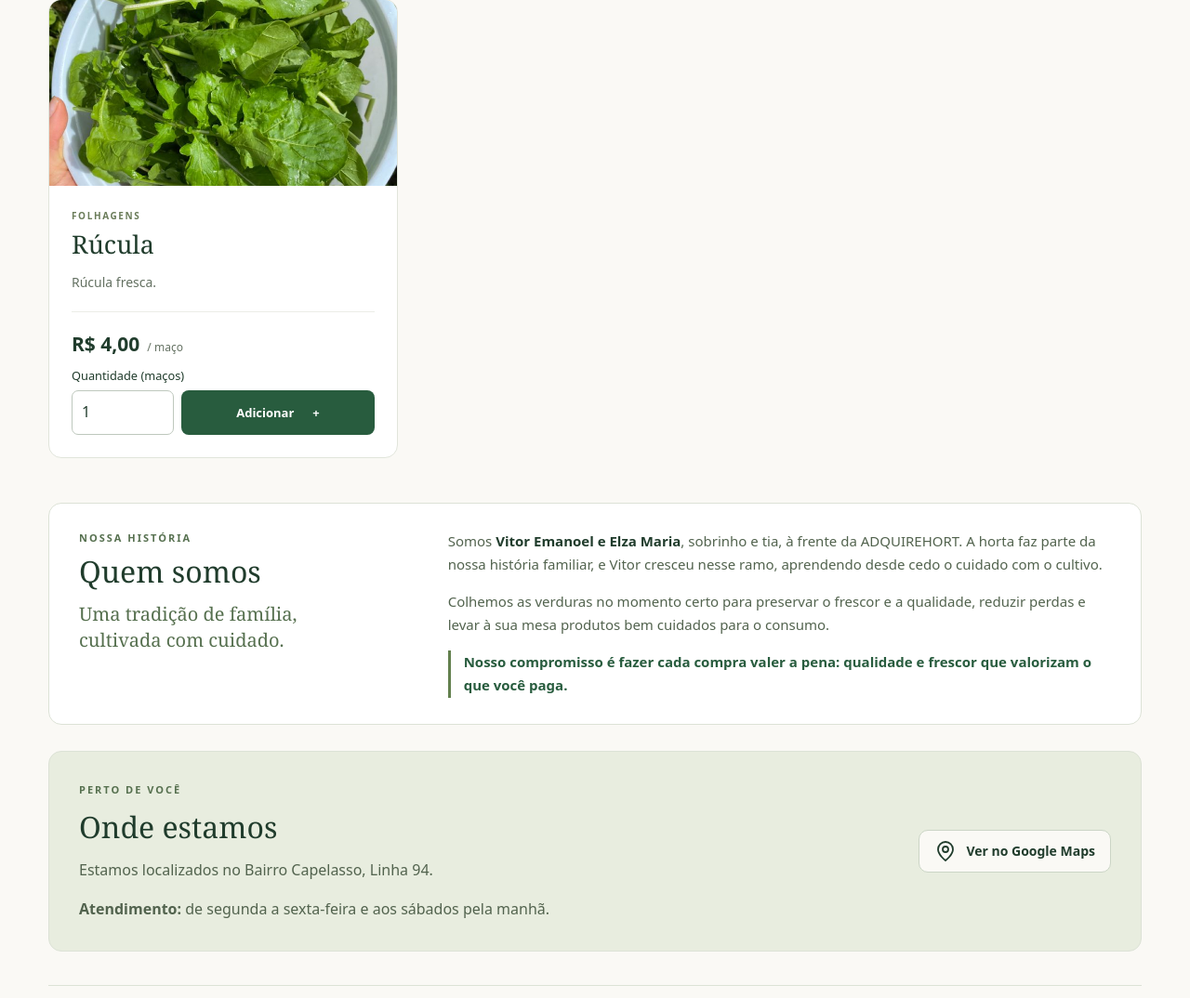
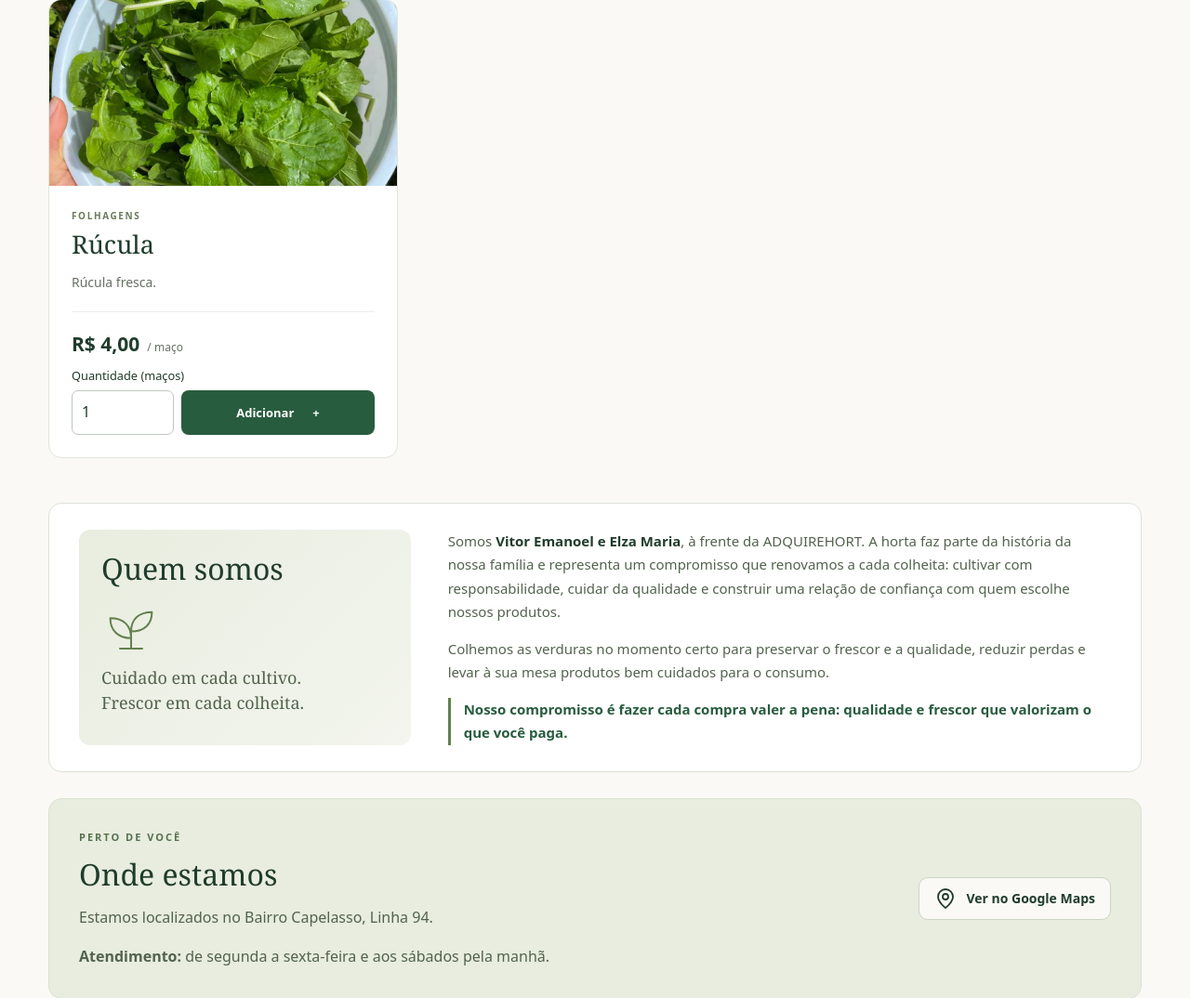
Before and after one commit to victoremanuelvasco-byte/projeto-horta, a Django app: page / in a window 1280 px wide. Shown: the part 3080-4154 px from the top of the page at 93% size. Run offline with Django 5.2, Linux system fonts and the light colour scheme; data comes from the database, SQL or seed files in the repository.

Commit message:
Atualiza secao Quem somos e mensagem de pedidos no WhatsApp

```diff
--- a/catalogo/static/catalogo/site.css
+++ b/catalogo/static/catalogo/site.css
@@ -62,6 +62,10 @@
 
 .about-section{display:grid;grid-template-columns:minmax(0,1fr) minmax(0,2fr);gap:40px;padding:28px 32px;margin:0 0 28px;border:1px solid #dce2d6;border-radius:14px;background:#fff;scroll-margin-top:20px}
 .about-heading,.about-story{min-width:0}
+.about-heading{display:flex;flex-direction:column;align-items:flex-start;padding:24px;border-radius:12px;background:linear-gradient(135deg,#e8eddf,#f3f5ee)}
+.about-sprout{width:64px;height:52px;color:#63804e;margin:22px 0 12px}
+.about-caption{margin:0;font:18px/1.5 Georgia,serif;color:#52634e}
+.about-story{align-self:center}
 .about-heading .eyebrow{margin-bottom:10px}
 .about-tagline{font:20px/1.4 Georgia,serif;color:#56704f;margin:14px 0 0}
 .about-story p{margin:0 0 14px;color:#52634e;font-size:15px;line-height:1.7;overflow-wrap:anywhere}
@@ -69,6 +73,9 @@
 .about-story .about-promise{margin:0;padding-left:14px;border-left:3px solid #63804e;color:#285c3e;font-weight:600}
 @media(max-width:650px){
   .about-section{grid-template-columns:1fr;gap:20px;padding:22px 20px;margin-bottom:24px}
+  .about-heading{padding:20px}
+  .about-sprout{width:48px;height:40px;margin:14px 0 8px}
+  .about-caption{font-size:17px}
   .about-tagline{font-size:18px;margin-top:10px}
   .about-tagline br{display:none}
   .about-story p{font-size:14px;line-height:1.65}
--- a/catalogo/templates/catalogo/base.html
+++ b/catalogo/templates/catalogo/base.html
@@ -5,7 +5,7 @@
   <meta charset="utf-8">
   <meta name="viewport" content="width=device-width, initial-scale=1">
   <title>{% block title %}ADQUIREHORT · Catálogo{% endblock %}</title>
-  <link rel="stylesheet" href="{% static 'catalogo/site.css' %}?v=9">
+  <link rel="stylesheet" href="{% static 'catalogo/site.css' %}?v=10">
 </head>
 <body>
   <a class="skip" href="#conteudo">Pular para o conteúdo</a>
--- a/catalogo/templates/catalogo/catalogo.html
+++ b/catalogo/templates/catalogo/catalogo.html
@@ -47,12 +47,15 @@
 </section>
 <section id="quem-somos" class="about-section" aria-labelledby="quem-somos-titulo">
   <div class="about-heading">
-    <p class="eyebrow">NOSSA HISTÓRIA</p>
     <h2 id="quem-somos-titulo">Quem somos</h2>
-    <p class="about-tagline">Uma tradição de família,<br> cultivada com cuidado.</p>
+    <svg class="about-sprout" viewBox="0 0 80 64" fill="none" aria-hidden="true">
+      <path d="M40 57V31M40 43C22 43 12 32 12 16C30 16 40 26 40 43ZM40 34C40 17 51 8 68 8C68 24 58 34 40 34Z" stroke="currentColor" stroke-width="2.5" stroke-linecap="round" stroke-linejoin="round"/>
+      <path d="M25 57H55" stroke="currentColor" stroke-width="2.5" stroke-linecap="round"/>
+    </svg>
+    <p class="about-caption">Cuidado em cada cultivo.<br>Frescor em cada colheita.</p>
   </div>
   <div class="about-story">
-    <p>Somos <strong>Vitor Emanoel e Elza Maria</strong>, sobrinho e tia, à frente da ADQUIREHORT. A horta faz parte da nossa história familiar, e Vitor cresceu nesse ramo, aprendendo desde cedo o cuidado com o cultivo.</p>
+    <p>Somos <strong>Vitor Emanoel e Elza Maria</strong>, à frente da ADQUIREHORT. A horta faz parte da história da nossa família e representa um compromisso que renovamos a cada colheita: cultivar com responsabilidade, cuidar da qualidade e construir uma relação de confiança com quem escolhe nossos produtos.</p>
     <p>Colhemos as verduras no momento certo para preservar o frescor e a qualidade, reduzir perdas e levar à sua mesa produtos bem cuidados para o consumo.</p>
     <p class="about-promise">Nosso compromisso é fazer cada compra valer a pena: qualidade e frescor que valorizam o que você paga.</p>
   </div>
```
Also changed, not shown: pedidos/services.py (+6 -6 lines).
